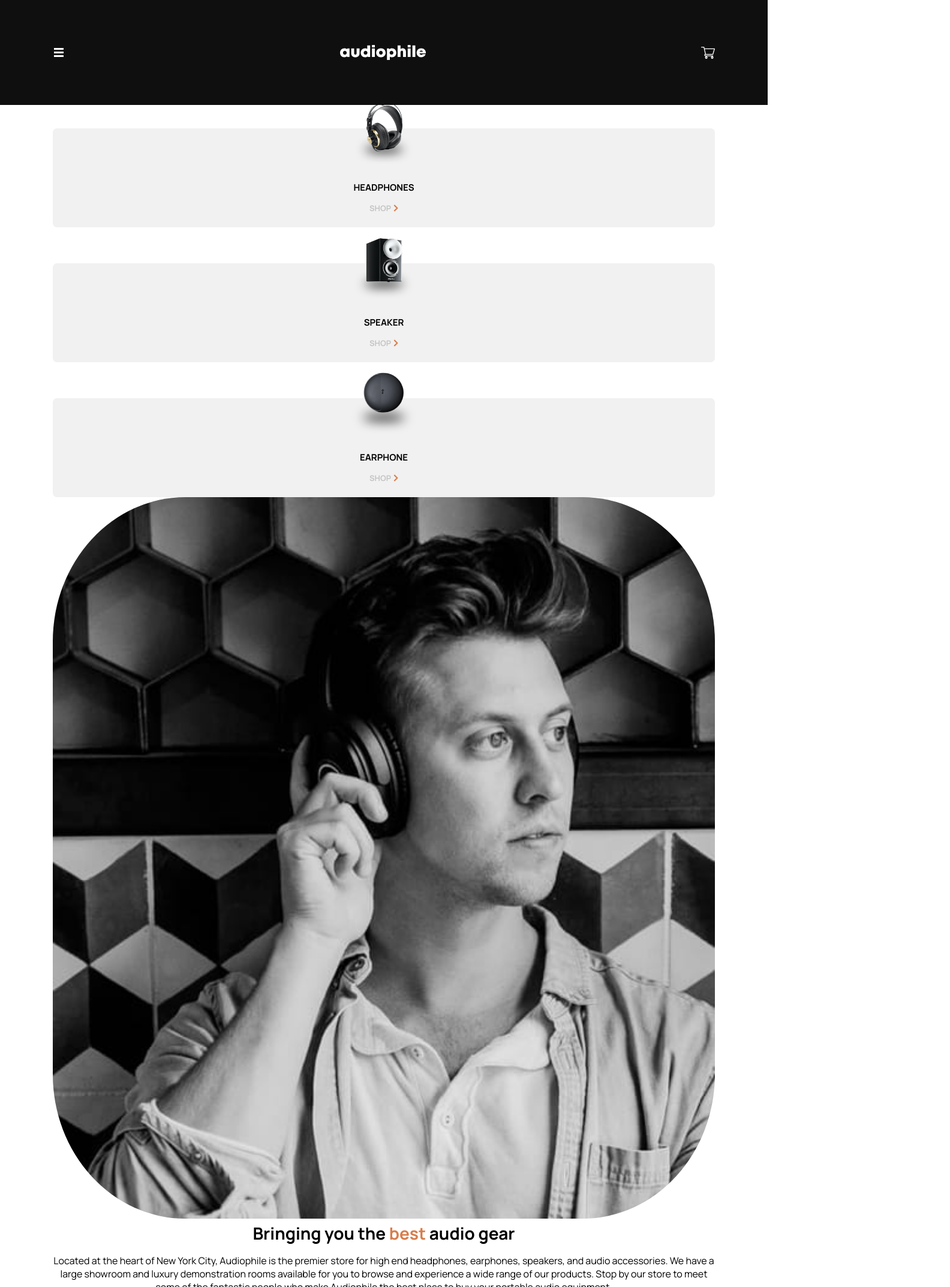
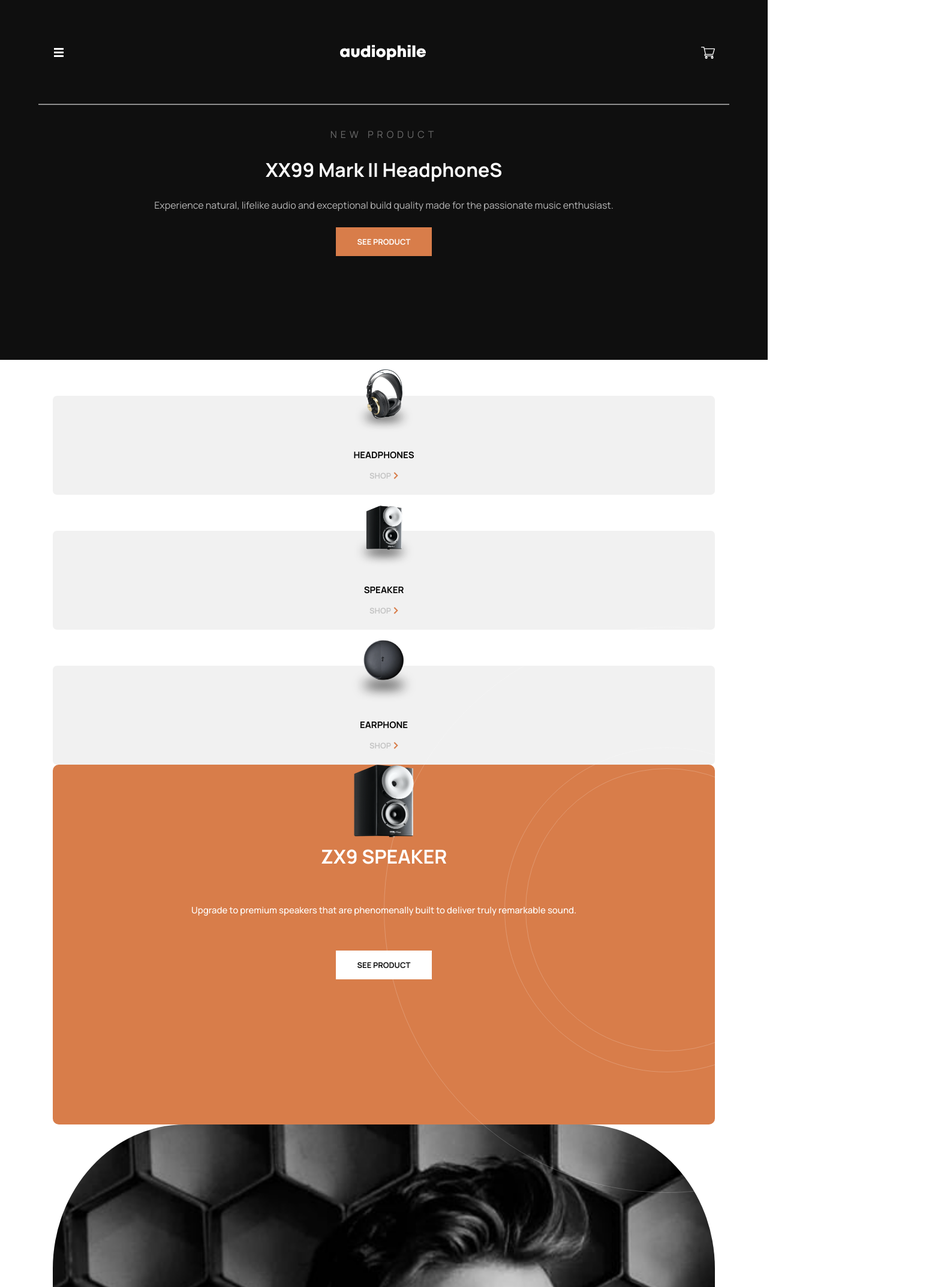
Before and after one commit to binertia/audio-commerce, a React (Vite) app: page / in a window 1280 px wide. Shown: the top 2146 px of the page at 60% size, 1584 px wide, since content can reach past the window. Built offline with nearby package versions, Linux system fonts and the light colour scheme.

Commit message:
added thumbnail

```diff
--- a/src/App.tsx
+++ b/src/App.tsx
@@ -6,7 +6,7 @@ import { createRoot } from "react-dom/client";
 import Navbar from "./navbar";
 import MainPage from "./main";
 import { GlobalStyles } from "./Global";
-import Heroes from "./main/product/default/heroes";
+import Heroes from "./main/product/default/Heroes";
 
 const App = () => {
   return (
@@ -14,7 +14,6 @@ const App = () => {
       <GlobalStyles />
       <Navbar />
       <Heroes />
-      //route after here //
       <MainPage />
     </>
   );
--- a/src/Global.tsx
+++ b/src/Global.tsx
@@ -35,7 +35,7 @@ export const GlobalStyles = createGlobalStyle`
   :root {
     //color
     --black : hsl(0, 0%, 6%);
-    --grey : hsl(0, 0%, 94.5%);
+    --grey : #b8b8b8;
     --off-white: hsl(0, 0%, 98.0392156862745%);
     --white: hsl(0, 0%, 100%);
     --peach: hsl(21.35593220338983, 93.65079365079364%, 75.29411764705883%);
--- a/src/main/index.tsx
+++ b/src/main/index.tsx
@@ -1,11 +1,13 @@
 import BarMenu from "./element/BarMenu";
 import BestGear from "./element/BestGear";
 import Footer from "./element/Footer";
+import Card from "./product/default/Card";
 
 export default function MainPage() {
   return (
     <>
       <BarMenu />
+      <Card />
       <BestGear />
       <Footer />
     </>
--- /dev/null
+++ b/src/main/product/default/Card.tsx
@@ -0,0 +1,90 @@
+import styled from "styled-components";
+import CardPicOne from "../../../assets/home/desktop/image-speaker-zx9.png";
+
+export default function Card() {
+  return (
+    <div className="padding-r-l">
+      <CardWrapper>
+        <SvgCard>
+          <svg width="944" height="944" xmlns="http://www.w3.org/2000/svg">
+            <g stroke="#FFF" fill="none" fill-rule="evenodd" opacity=".202">
+              <circle cx="472" cy="472" r="235.5" />
+              <circle cx="472" cy="472" r="270.5" />
+              <circle cx="472" cy="472" r="471.5" />
+            </g>
+          </svg>
+        </SvgCard>
+        <ImgContainer src={CardPicOne} />
+
+        <HeadCard>ZX9 SPEAKER</HeadCard>
+        <TextCard>
+          Upgrade to premium speakers that are phenomenally built to deliver
+          truly remarkable sound.
+        </TextCard>
+        <SeeProductButtonDark>SEE PRODUCT</SeeProductButtonDark>
+      </CardWrapper>
+    </div>
+  );
+}
+
+const SvgCard = styled.div`
+  position: absolute;
+  width: 10px;
+  padding: 10%;
+`;
+
+const ImgContainer = styled.img`
+  position: absolute;
+  top: 0;
+  width: 100px;
+`;
+
+const CardWrapper = styled.div`
+  position: relative;
+  border: box;
+  height: 600px;
+  padding: 10%;
+  padding-bottom: 20%;
+  display: flex;
+  flex-direction: column;
+  align-items: center;
+  justify-content: space-around;
+  border-radius: 10px;
+  background-color: var(--orange);
+  width: 100%;
+  text-align: center;
+`;
+
+const HeadCard = styled.div`
+  font: var(--ph-hero);
+  color: var(--white);
+  width: 50%;
+`;
+
+const TextCard = styled.p`
+  font: var(--text);
+  color: var(--white);
+  width: 100%;
+`;
+
+const SeeProductButtonDark = styled.button`
+  width: 160px;
+  height: 48px;
+  border-radius: 0;
+  border: none;
+  color: var(--black);
+  font: var(--link);
+  background-color: var(--white);
+  transition: 90ms ease-in-out;
+  &:hover {
+    background-color: var(--black);
+    color: var(--white);
+  }
+`;
+
+const HeroText = styled.div`
+  width: 89%;
+  font: var(--ph-text);
+  color: var(--grey);
+  padding-bottom: 26px;
+`;
--- a/src/main/product/default/Heroes.tsx
+++ b/src/main/product/default/Heroes.tsx
@@ -3,23 +3,59 @@ import styled from "styled-components";
 export default function Heroes() {
   return (
     <HeroWrapper className="padding-r-l">
-      <div>NEW PRODUCT</div>
+      <SpacingText>NEW PRODUCT</SpacingText>
       <HeroMain>XX99 Mark II HeadphoneS</HeroMain>
-      <div>
+      <HeroText>
         Experience natural, lifelike audio and exceptional build quality made
         for the passionate music enthusiast.
-      </div>
-      <div>See Product</div>
+      </HeroText>
+      <SeeProductButton>SEE PRODUCT</SeeProductButton>
     </HeroWrapper>
   );
 }
 
 const HeroWrapper = styled.div`
-  letter-spacing: 0.2rem;
-  background-color: yellow;
+  padding-top: 90px;
+  padding-bottom: 50px;
   color: var(--off-white);
+  background-color: var(--black);
+  height: 600px;
+  display: flex;
+  flex-direction: column;
+  justify-content: center;
+  align-items: center;
+  text-align: center;
+`;
+
+const SpacingText = styled.div`
+  letter-spacing: 6px;
+  font-weight: 400;
+  color: #6c6c6c;
 `;
 
 const HeroMain = styled.div`
   font: var(--ph-hero);
+  padding-top: 26px;
+  padding-bottom: 26px;
 `;
+
+const SeeProductButton = styled.button`
+  width: 160px;
+  height: 48px;
+  border-radius: 0;
+  border: none;
+  color: white;
+  font: var(--link);
+  background-color: var(--orange);
+  transition: 90ms ease-in-out;
+  &:hover {
+    background-color: var(--peach);
+  }
+`;
+
+const HeroText = styled.div`
+  width: 89%;
+  font: var(--ph-text);
+  color: var(--grey);
+  padding-bottom: 26px;
+`;
--- a/src/navbar/index.tsx
+++ b/src/navbar/index.tsx
@@ -58,4 +58,13 @@ const NavStyle = styled.nav`
   background: var(--black);
   padding: 6.85%;
   z-index: 2;
+  &:after {
+    content: "";
+    position: absolute;
+    bottom: 0;
+    left: 5%;
+    width: 90%;
+    height: 2px;
+    background-color: #8d8d8d;
+  }
 `;
```
